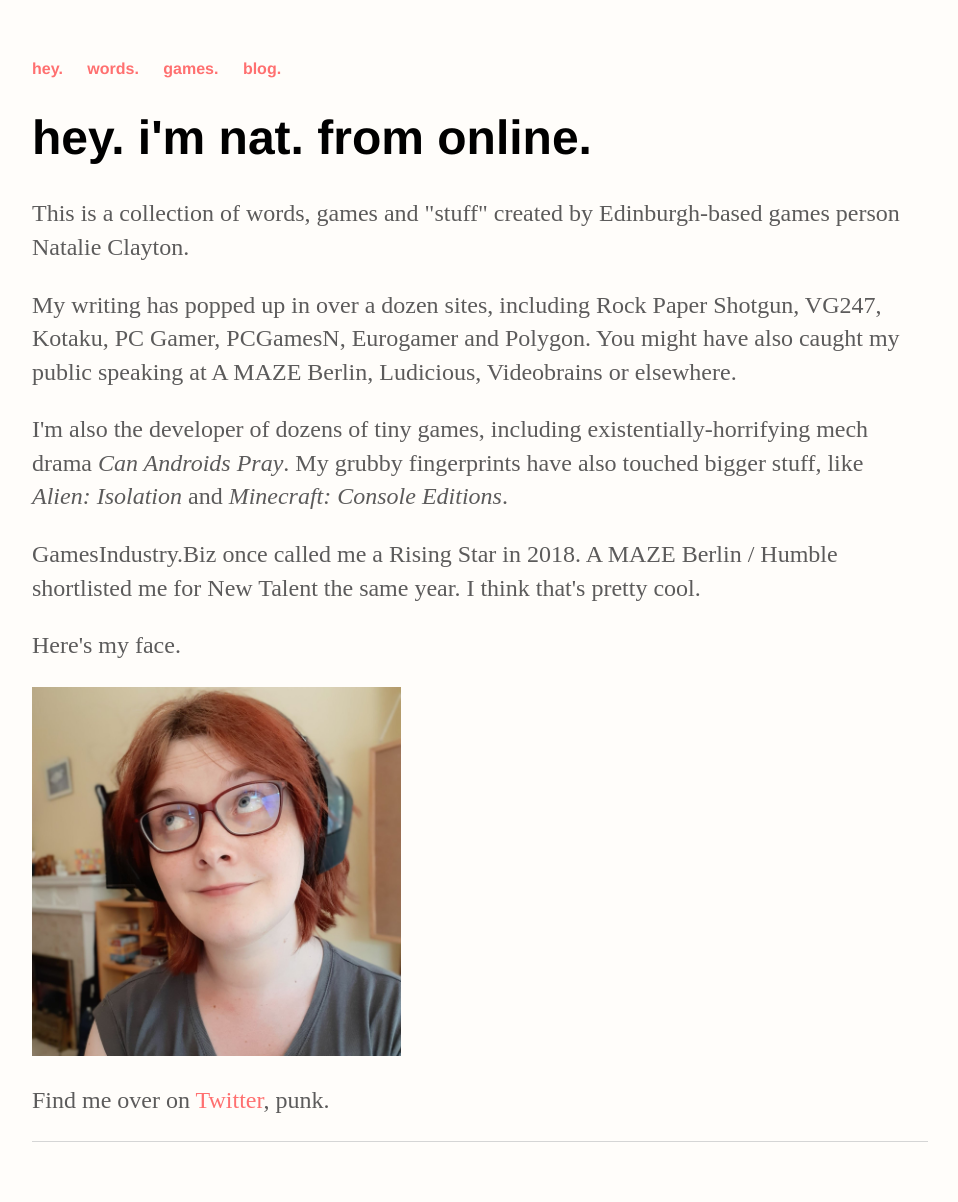
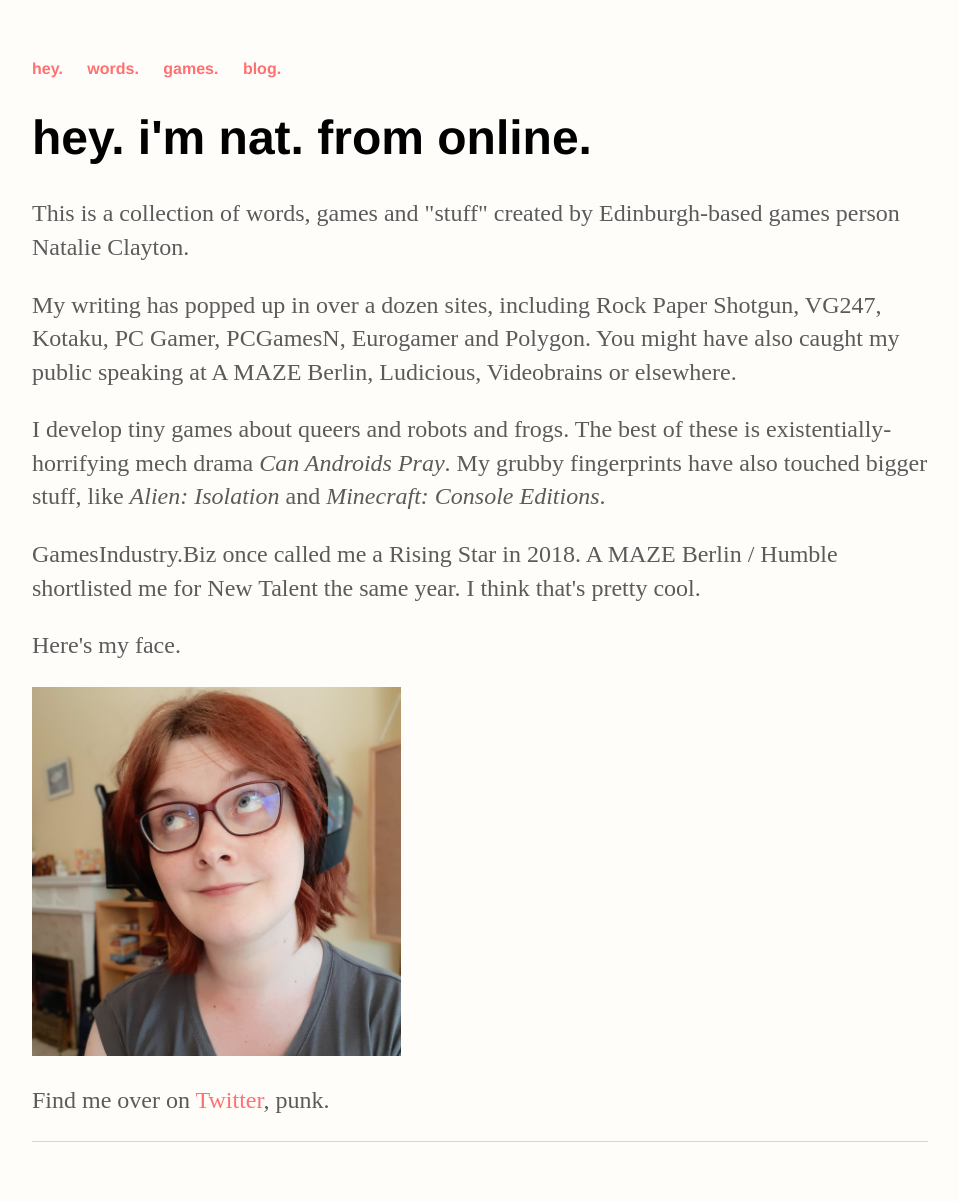
Before and after one commit to ScarletCatalie/ScarletCatalie.github.io, a Jekyll site: the page built from index.html, in a window 1280 px wide. Shown: the whole page, without its empty margins (160-1118 px from the left). Built offline with Jekyll 4.4.1, drawn with Linux system fonts in a browser that asks for light colours.

Commit message:
Update index.html

```diff
--- a/index.html
+++ b/index.html
@@ -11,7 +11,7 @@ title: Nat, From Online
 <p>My writing has popped up in over a dozen sites, including Rock Paper Shotgun, VG247, Kotaku, PC Gamer, PCGamesN, Eurogamer and Polygon. You might
 have also caught my public speaking at A MAZE Berlin, Ludicious, Videobrains or elsewhere.</p>
 
-<p>I'm also the developer of dozens of tiny games, including existentially-horrifying mech drama <i>Can Androids Pray</i>. My grubby fingerprints
+<p>I develop tiny games about queers and robots and frogs. The best of these is existentially-horrifying mech drama <i>Can Androids Pray</i>. My grubby fingerprints
 have also touched bigger stuff, like <i>Alien: Isolation</i> and <i>Minecraft: Console Editions</i>.</p>
 
 <p>GamesIndustry.Biz once called me a Rising Star in 2018. A MAZE Berlin / Humble shortlisted me for New Talent the same year. I think that's pretty cool.</p>
```
